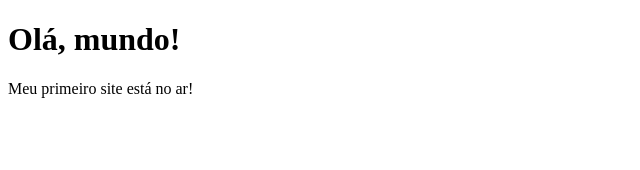
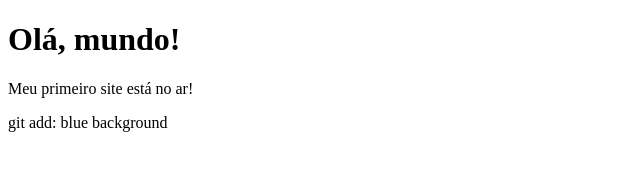
Before and after one commit to victorgabrielxp/first-chosen, a plain HTML site: page index.html in a window 1280 px wide. Shown: the whole page, without its empty margins (0-640 px from the left). Drawn offline with Linux system fonts and the light colour scheme.

Commit message:
Update index.html

```diff
--- a/index.html
+++ b/index.html
@@ -10,3 +10,4 @@
   <p>Meu primeiro site está no ar!</p>
 </body>
 </html>
+git add: blue background
```
